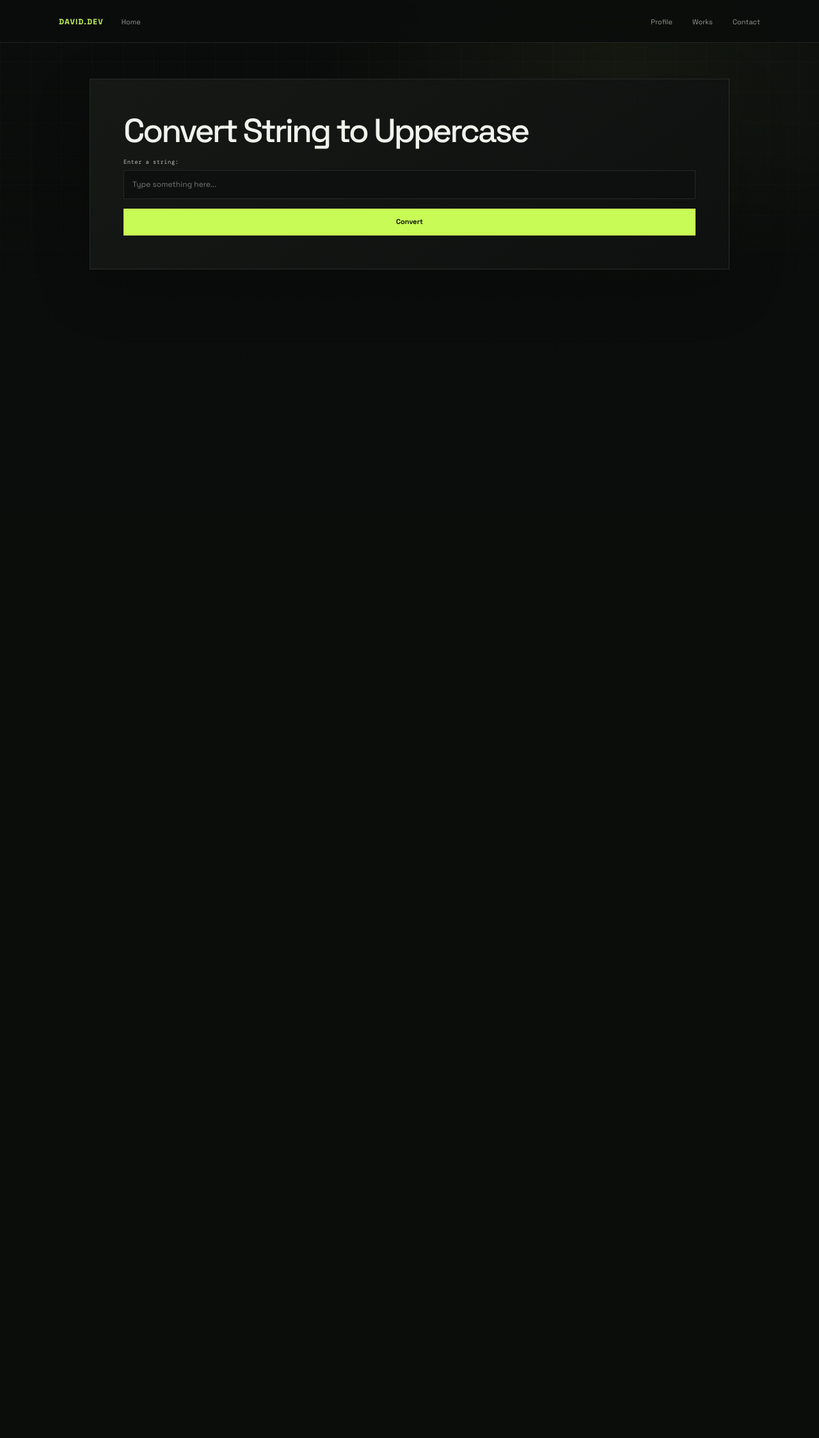
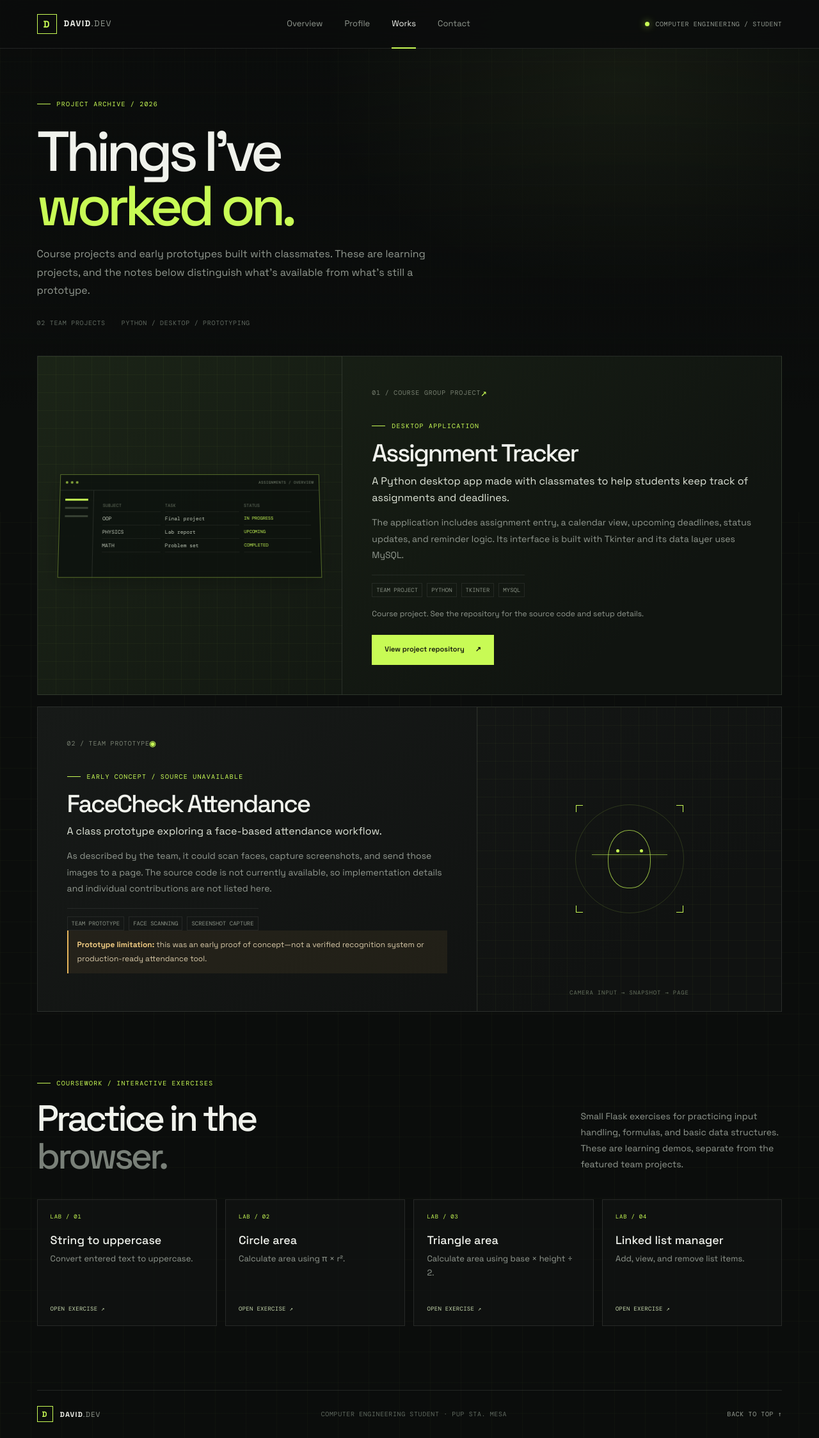
Before and after one commit to Davidredemption/Portfolio, a Flask app: page /works in a window 1280 px wide. Shown: the whole page at 64% size. Before the commit the page ends 421 px from the top, so only its background shows below. Run offline with Flask 3, Linux system fonts and the light colour scheme.

Commit message:
Add dedicated works portfolio page
Co-authored-by: Copilot <223556219+Copilot@users.noreply.github.com>

```diff
--- a/app.py
+++ b/app.py
@@ -13,8 +13,12 @@ def index():
 def profile():
     return render_template('profile.html')
 
-@app.route('/works', methods=['GET', 'POST'])
+@app.route('/works')
 def works():
+    return render_template('works.html')
+
+@app.route('/works/string-converter', methods=['GET', 'POST'])
+def string_converter():
     result = None
     if request.method == 'POST':
         input_string = request.form.get('inputString', '')
--- a/static/style.css
+++ b/static/style.css
@@ -215,6 +215,52 @@ button, input, textarea { font: inherit; }
 .projects-footer .live-dot { width: 5px; height: 5px; }
 .projects-footer a { color: var(--accent); text-decoration: none; }
 
+/* Dedicated portfolio works page */
+.works-hero { padding-top: clamp(75px, 10vh, 125px); padding-bottom: 45px; }
+.works-hero h1 { margin: 25px 0 18px; font-size: clamp(50px, 7vw, 88px); font-weight: 500; letter-spacing: -.075em; line-height: .97; }
+.works-hero h1 span { color: var(--accent); }
+.works-hero > p { max-width: 650px; color: var(--muted); font-size: 16px; line-height: 1.8; }
+.works-hero-meta { display: flex; gap: 25px; margin-top: 29px; color: var(--dim); font: 10px var(--mono); letter-spacing: .07em; }
+.works-projects { display: flex; flex-direction: column; gap: 18px; }
+.works-feature { display: grid; min-height: 365px; grid-template-columns: .82fr 1.18fr; border: 1px solid var(--line); }
+.works-feature-reverse { grid-template-columns: 1.18fr .82fr; }
+.works-feature-reverse .works-feature-visual { order: 2; }
+.works-feature-visual { position: relative; display: grid; min-height: 365px; overflow: hidden; place-items: center; border-right: 1px solid var(--line); background-image: linear-gradient(rgba(200, 251, 85, .035) 1px, transparent 1px), linear-gradient(90deg, rgba(200, 251, 85, .035) 1px, transparent 1px); background-size: 28px 28px; }
+.works-feature-reverse .works-feature-visual { border-right: 0; border-left: 1px solid var(--line); }
+.works-feature-visual .tracker-window { width: min(86%, 420px); }
+.works-feature-visual .tracker-window-content { min-height: 135px; }
+.works-feature-visual .tracker-table { padding: 14px; }
+.works-feature-visual .tracker-table > * { font-size: 8px; }
+.works-feature-visual .tracker-table > span,
+.works-feature-visual .tracker-table em { font-size: 7px; }
+.works-feature-visual .face-reticle { width: 170px; height: 170px; }
+.works-feature-visual .face-outline { width: 67px; height: 91px; }
+.works-feature-visual .face-eye { top: 69px; width: 5px; height: 5px; }
+.works-feature-visual .eye-left { left: calc(50% - 21px); }
+.works-feature-visual .eye-right { right: calc(50% - 21px); }
+.works-feature-visual .face-scanline { left: 25px; width: 118px; }
+.works-feature-visual .facecheck-label { bottom: 23px; font-size: 9px; }
+.works-feature-copy { display: flex; align-items: flex-start; flex-direction: column; padding: clamp(25px, 4vw, 46px); }
+.works-feature-copy > .eyebrow { margin-top: 35px; font-size: 9px; }
+.works-feature-copy > h2 { margin: 15px 0 10px; color: var(--text); font-size: clamp(28px, 3vw, 39px); font-weight: 500; letter-spacing: -.06em; line-height: 1.08; }
+.works-feature-copy > p { margin: 0 0 13px; color: var(--muted); font-size: 14px; line-height: 1.8; }
+.works-feature-copy > .works-feature-lead { color: #e1e7da; font-size: 16px; line-height: 1.65; }
+.works-feature-copy .project-tags { flex-wrap: wrap; margin-top: 5px; }
+.works-feature-copy .project-tags span { font-size: 9px; }
+.works-feature-copy > .works-project-note { margin-top: 16px; font-size: 12px; }
+.works-feature-copy > .button { margin-top: 8px; }
+.prototype-warning { padding: 12px 14px; border-left: 2px solid #e8b75c; background: rgba(232, 183, 92, .07); color: #d8c9a8 !important; font-size: 12px !important; }
+.prototype-warning strong { color: #f0cb82; }
+.works-exercises { padding-top: 105px; padding-bottom: 100px; }
+.works-exercises .section-heading h2 { font-size: clamp(39px, 5vw, 57px); }
+.exercise-grid { display: grid; grid-template-columns: repeat(4, minmax(0, 1fr)); gap: 13px; }
+.exercise-card { display: flex; min-height: 198px; flex-direction: column; padding: 20px; border: 1px solid var(--line); background: rgba(17, 20, 18, .78); text-decoration: none; transition: transform .2s ease, border-color .2s ease; }
+.exercise-card:hover { transform: translateY(-4px); border-color: rgba(200, 251, 85, .55); }
+.exercise-index { color: var(--accent); font: 9px var(--mono); letter-spacing: .08em; }
+.exercise-card h3 { margin: 17px 0 4px; color: var(--text); font-size: 18px; font-weight: 500; }
+.exercise-card p { margin: 0 0 18px; color: var(--muted); font-size: 13px; line-height: 1.65; }
+.exercise-open { margin-top: auto; color: #c6d7ad; font: 9px var(--mono); letter-spacing: .03em; }
+
 /* Profile teaser and final contact prompt */
 .about-strip { display: grid; grid-template-columns: .6fr 1.3fr .8fr; align-items: center; gap: 40px; padding: 46px 0 52px; border-top: 1px solid var(--line); border-bottom: 1px solid var(--line); }
 .about-index { display: flex; height: 110px; align-items: flex-start; justify-content: space-between; flex-direction: column; color: var(--dim); font: 8px var(--mono); letter-spacing: .08em; }
--- a/templates/index.html
+++ b/templates/index.html
@@ -16,7 +16,7 @@
         <div class="nav-links">
             <a class="active" href="/" aria-current="page">Overview</a>
             <a href="/profile">Profile</a>
-            <a href="/works">Lab</a>
+            <a href="/works">Works</a>
             <a href="/contact">Contact</a>
         </div>
         <a class="nav-status" href="/contact"><span class="status-dot"></span> COMPUTER ENGINEERING / STUDENT</a>
@@ -90,7 +90,7 @@
                     <p class="project-disclaimer">Prototype only; not a production attendance or identity-verification system. Source link unavailable.</p>
                 </article>
             </div>
-            <div class="projects-footer"><span><span class="live-dot"></span> 02 TEAM PROJECTS FEATURED</span><a href="/works">OPEN CLASSROOM EXERCISES <span aria-hidden="true">↗</span></a></div>
+            <div class="projects-footer"><span><span class="live-dot"></span> 02 TEAM PROJECTS FEATURED</span><a href="/works#exercises">CLASSROOM EXERCISES <span aria-hidden="true">↗</span></a></div>
         </section>
 
         <section class="about-strip page-shell">
--- a/templates/touppercase.html
+++ b/templates/touppercase.html
@@ -20,7 +20,7 @@
         <div class="card">
             <h1>Convert String to Uppercase</h1>
 
-            <form action="/works" method="post">
+            <form action="/works/string-converter" method="post">
                 <div class="form-group">
                     <label for="inputString">Enter a string:</label>
                     <input type="text" id="inputString" name="inputString" placeholder="Type something here..." required>
--- /dev/null
+++ b/templates/works.html
@@ -0,0 +1,82 @@
+<!DOCTYPE html>
+<html lang="en">
+<head>
+    <meta charset="UTF-8">
+    <meta name="viewport" content="width=device-width, initial-scale=1.0">
+    <meta name="description" content="Selected projects by David Anthony P. Cruz, Computer Engineering student at PUP Sta. Mesa.">
+    <title>Works // David Anthony P. Cruz</title>
+    <link rel="stylesheet" href="{{ url_for('static', filename='style.css') }}">
+    <script src="{{ url_for('static', filename='script.js') }}" defer></script>
+</head>
+<body class="home-page works-page">
+    <a class="skip-link" href="#main">Skip to content</a>
+    <nav class="site-nav" aria-label="Main navigation">
+        <a class="nav-brand" href="/" aria-label="Portfolio home"><span class="brand-mark">D</span><span>DAVID<span class="brand-muted">.DEV</span></span></a>
+        <div class="nav-links">
+            <a href="/">Overview</a>
+            <a href="/profile">Profile</a>
+            <a class="active" href="/works" aria-current="page">Works</a>
+            <a href="/contact">Contact</a>
+        </div>
+        <a class="nav-status" href="/contact"><span class="status-dot"></span> COMPUTER ENGINEERING / STUDENT</a>
+    </nav>
+
+    <main id="main">
+        <section class="works-hero page-shell">
+            <div class="eyebrow"><span class="eyebrow-line"></span> PROJECT ARCHIVE / 2026</div>
+            <h1>Things I’ve<br><span>worked on.</span></h1>
+            <p>Course projects and early prototypes built with classmates. These are learning projects, and the notes below distinguish what’s available from what’s still a prototype.</p>
+            <div class="works-hero-meta"><span>02 TEAM PROJECTS</span><span>PYTHON / DESKTOP / PROTOTYPING</span></div>
+        </section>
+
+        <section class="works-projects page-shell" aria-label="Featured projects">
+            <article class="works-feature project-lime reveal">
+                <div class="works-feature-visual tracker-art" aria-hidden="true">
+                    <div class="tracker-window"><div class="tracker-window-top"><span></span><span></span><span></span><b>ASSIGNMENTS / OVERVIEW</b></div><div class="tracker-window-content"><div class="tracker-nav-lines"><i></i><i></i><i></i></div><div class="tracker-table"><span>SUBJECT</span><span>TASK</span><span>STATUS</span><b>OOP</b><b>Final project</b><em>IN PROGRESS</em><b>PHYSICS</b><b>Lab report</b><em>UPCOMING</em><b>MATH</b><b>Problem set</b><em>COMPLETED</em></div></div></div>
+                </div>
+                <div class="works-feature-copy">
+                    <div class="project-card-top"><span>01 / COURSE GROUP PROJECT</span><span class="project-arrow" aria-hidden="true">↗</span></div>
+                    <div class="eyebrow"><span class="eyebrow-line"></span> DESKTOP APPLICATION</div>
+                    <h2>Assignment Tracker</h2>
+                    <p class="works-feature-lead">A Python desktop app made with classmates to help students keep track of assignments and deadlines.</p>
+                    <p>The application includes assignment entry, a calendar view, upcoming deadlines, status updates, and reminder logic. Its interface is built with Tkinter and its data layer uses MySQL.</p>
+                    <div class="project-tags"><span>TEAM PROJECT</span><span>PYTHON</span><span>TKINTER</span><span>MYSQL</span></div>
+                    <p class="works-project-note">Course project. See the repository for the source code and setup details.</p>
+                    <a class="button button-primary" href="https://github.com/Davidredemption/OOP-FINAL-PROJECT" target="_blank" rel="noopener noreferrer">View project repository <span aria-hidden="true">↗</span></a>
+                </div>
+            </article>
+
+            <article class="works-feature works-feature-reverse project-dark reveal">
+                <div class="works-feature-visual facecheck-art" aria-hidden="true">
+                    <div class="face-reticle"><span class="reticle-corner corner-tl"></span><span class="reticle-corner corner-tr"></span><span class="reticle-corner corner-bl"></span><span class="reticle-corner corner-br"></span><span class="face-outline"></span><i class="face-eye eye-left"></i><i class="face-eye eye-right"></i><span class="face-scanline"></span></div>
+                    <span class="facecheck-label">CAMERA INPUT → SNAPSHOT → PAGE</span>
+                </div>
+                <div class="works-feature-copy">
+                    <div class="project-card-top"><span>02 / TEAM PROTOTYPE</span><span class="project-arrow" aria-hidden="true">◉</span></div>
+                    <div class="eyebrow"><span class="eyebrow-line"></span> EARLY CONCEPT / SOURCE UNAVAILABLE</div>
+                    <h2>FaceCheck Attendance</h2>
+                    <p class="works-feature-lead">A class prototype exploring a face-based attendance workflow.</p>
+                    <p>As described by the team, it could scan faces, capture screenshots, and send those images to a page. The source code is not currently available, so implementation details and individual contributions are not listed here.</p>
+                    <div class="project-tags"><span>TEAM PROTOTYPE</span><span>FACE SCANNING</span><span>SCREENSHOT CAPTURE</span></div>
+                    <p class="prototype-warning"><strong>Prototype limitation:</strong> this was an early proof of concept—not a verified recognition system or production-ready attendance tool.</p>
+                </div>
+            </article>
+        </section>
+
+        <section class="works-exercises page-shell" id="exercises">
+            <div class="section-heading">
+                <div><div class="eyebrow"><span class="eyebrow-line"></span> COURSEWORK / INTERACTIVE EXERCISES</div><h2>Practice in the<br><span>browser.</span></h2></div>
+                <p>Small Flask exercises for practicing input handling, formulas, and basic data structures. These are learning demos, separate from the featured team projects.</p>
+            </div>
+            <div class="exercise-grid">
+                <a class="exercise-card" href="{{ url_for('string_converter') }}"><span class="exercise-index">LAB / 01</span><h3>String to uppercase</h3><p>Convert entered text to uppercase.</p><span class="exercise-open">OPEN EXERCISE ↗</span></a>
+                <a class="exercise-card" href="{{ url_for('acircle') }}"><span class="exercise-index">LAB / 02</span><h3>Circle area</h3><p>Calculate area using π × r².</p><span class="exercise-open">OPEN EXERCISE ↗</span></a>
+                <a class="exercise-card" href="{{ url_for('atriangle') }}"><span class="exercise-index">LAB / 03</span><h3>Triangle area</h3><p>Calculate area using base × height ÷ 2.</p><span class="exercise-open">OPEN EXERCISE ↗</span></a>
+                <a class="exercise-card" href="{{ url_for('linkedlist') }}"><span class="exercise-index">LAB / 04</span><h3>Linked list manager</h3><p>Add, view, and remove list items.</p><span class="exercise-open">OPEN EXERCISE ↗</span></a>
+            </div>
+        </section>
+    </main>
+
+    <footer class="site-footer page-shell"><a class="nav-brand" href="/"><span class="brand-mark">D</span><span>DAVID<span class="brand-muted">.DEV</span></span></a><span>COMPUTER ENGINEERING STUDENT · PUP STA. MESA</span><a href="#main">BACK TO TOP ↑</a></footer>
+</body>
+</html>
```
Also changed, not shown: other parts of static/style.css (+29 -8 lines), CUSTOMIZATION_GUIDE.md (+1 -1 lines), README.md.
